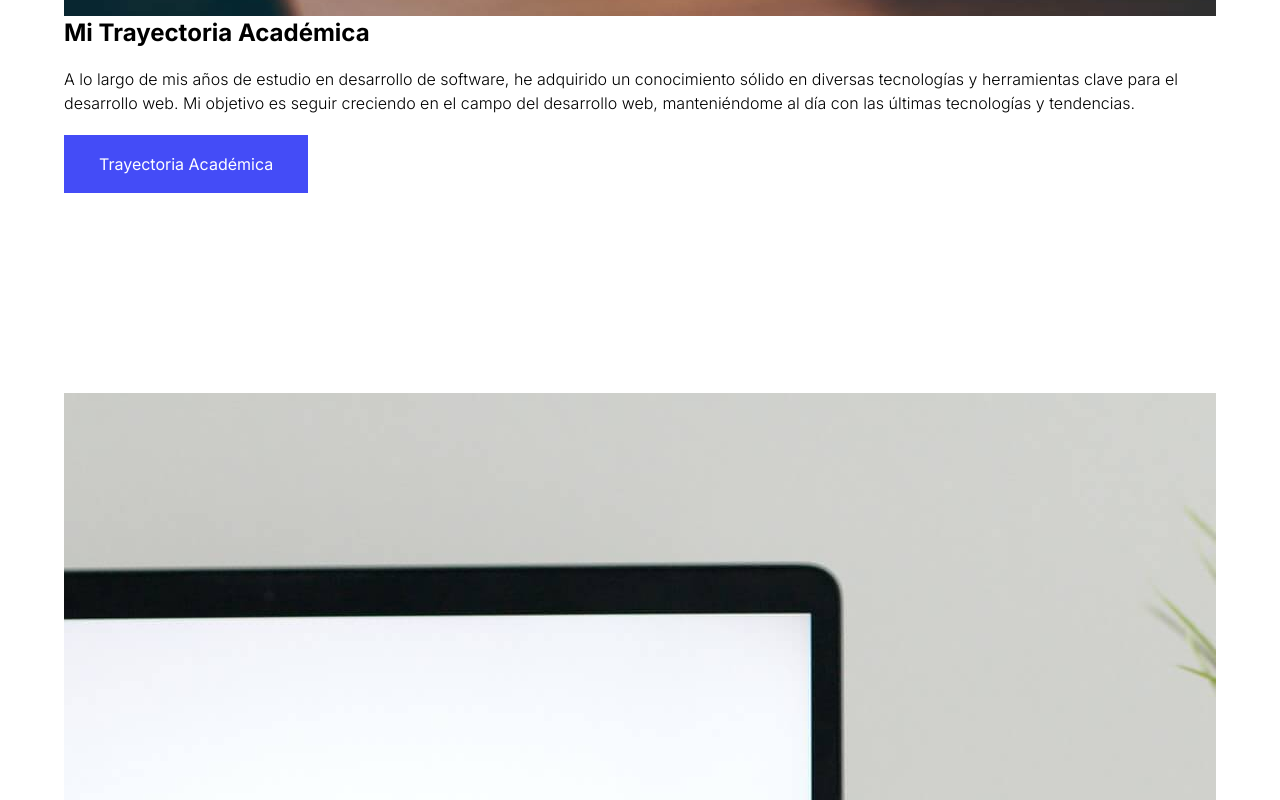
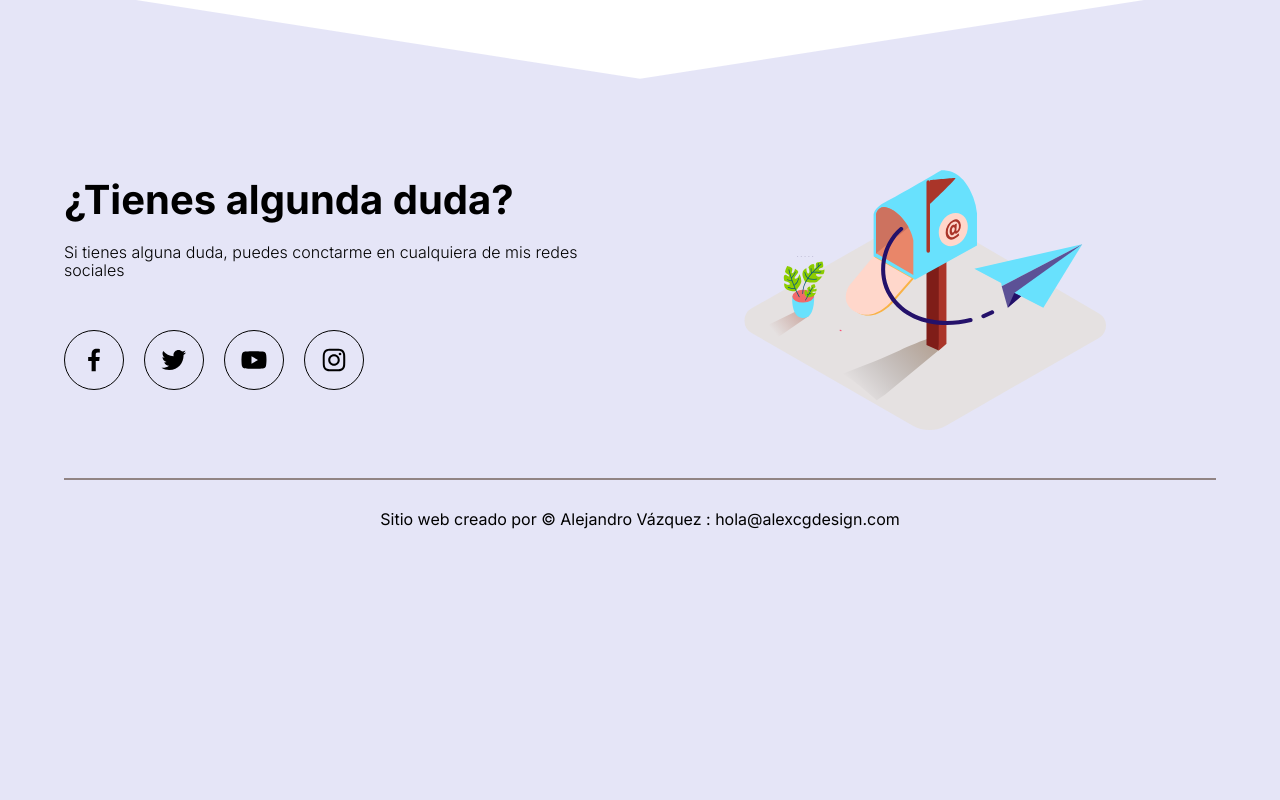
Before and after one commit to Vazquez-Alejandro/WebV-zquez, a plain HTML site: page index.html in a window 1280 px wide. Shown: the part 4240-5040 px from the top of the page. After the commit the page ends 4819 px from the top, so only its background shows below. Drawn offline with Linux system fonts and the light colour scheme.

Commit message:
html fix and css finishing

```diff
--- a/css/style.css
+++ b/css/style.css
@@ -1,4 +1,4 @@
-:root{
+:root {
     --color-primary: #444CF7;
     --color-title: #000;
     --align-title: left;
@@ -9,21 +9,23 @@
     --text-btn: #FFF;
     --padding-btn: 20px 35px;
     --height-shape: 11em;
+}
 
+.x_icon {
+    color: #fff;
+}
+
+body {
+    font-family: "Inter", serif;
+    background-color: #E5E5F7;
+    opacity: 1;
+    background-image: radial-gradient(#444CF7 0.7000000000000001px, transparent 0.7000000000000001px), radial-gradient(#444CF7 0.7000000000000001px, #E5E5F7 0.7000000000000001px);
+    background-size: 28px 28px;
+    background-position: 0 0, 14px 14px;
 }
 
 
-body{
-    font-family: "Inter", serif;
-    background-color: #E5E5F7;
-    opacity: 1;
-    background-image:  radial-gradient(#444CF7 0.7000000000000001px, transparent 0.7000000000000001px), radial-gradient(#444CF7 0.7000000000000001px, #E5E5F7 0.7000000000000001px);
-    background-size: 28px 28px;
-    background-position: 0 0,14px 14px;
-}
-
-
-.container{
+.container {
     width: var(--width-container);
     max-width: var(--max-width-container);
     padding: var(--padding-container);
@@ -31,14 +33,14 @@ body{
     overflow: hidden;
 }
 
-.hero{
+.hero {
     height: 100vh;
     min-width: 500px;
     position: relative;
     --padding-container: 0;
 }
 
-.hero::after{
+.hero::after {
     content: "";
     display: block;
     position: absolute;
@@ -51,7 +53,7 @@ body{
     clip-path: polygon(0 100%, 100% 100%, 100% 0);
 }
 
-.hero__container{
+.hero__container {
     display: grid;
     height: 100%;
     grid-template-columns: 3fr 2fr;
@@ -59,16 +61,16 @@ body{
     gap: 20px;
 }
 
-.hero__title{
+.hero__title {
     font-size: 4rem;
 }
 
-.hero__copy{
+.hero__copy {
     font-size: 1.2rem;
     margin: 25px 0;
 }
 
-.hero__cta{
+.hero__cta {
     display: inline-block;
     background: var(--color-btn);
     color: #FFF;
@@ -77,23 +79,23 @@ body{
     text-decoration: none;
 }
 
-.hero__img{
+.hero__img {
     width: 95%;
 }
 
 /* Main */
 
-.main{
-    background:#FFF
+.main {
+    background: #FFF
 }
 
-.title{
+.title {
     font-size: 2.5rem;
     text-align: var(--align-title);
     color: var(--color-title);
 }
 
-.title--border::after{
+.title--border::after {
     content: "";
     display: block;
     width: 100%;
@@ -102,7 +104,7 @@ body{
     background: var(--color-primary);
 }
 
-.cta{
+.cta {
     display: inline-block;
     background: var(--color-btn);
     color: var(--text-btn);
@@ -113,96 +115,96 @@ body{
 
 /* Personal */
 
-.personal{
+.personal {
     text-align: center;
     border-bottom: 2px solid #CCC;
     --padding-container: 30px 0 60px
 }
 
 
-.personal__container{
+.personal__container {
     width: 70%;
     margin: 0 auto;
 }
 
-.personal__name{
+.personal__name {
     margin: 20px 0;
 }
 
-.personal__tag{
+.personal__tag {
     font-weight: 700;
     color: var(--color-primary);
     margin-bottom: 20px;
 }
 
-.personal__paragraph{
+.personal__paragraph {
     text-align: left;
     line-height: 1.5;
     font-style: italic;
     color: #615A5A;
 }
 
-.personal__img{
+.personal__img {
 
     width: 150px;
     height: 150px;
     border-radius: 50%;
     object-fit: cover;
-   /* object-position: top;*/
+    /* object-position: top;*/
 }
 
-.about{
+.about {
     display: grid;
     grid-template-columns: 5fr 4fr;
     place-items: center;
 }
 
-.about__personal{
+.about__personal {
     width: 90%;
 }
 
-.about__paragraph{
+.about__paragraph {
     margin: 20px 0;
     line-height: 1.5;
     font-weight: 300;
 }
 
-.about__picture{
+.about__picture {
     text-align: center;
 }
 
-.about__img{
+.about__img {
     width: 175%;
     margin-left: auto;
 }
 
 /* Card */
 
-.card{
+.card {
     background: #F2F2F2;
 }
 
-.card__copy{
+.card__copy {
     margin-top: 20px;
 }
 
-.card__container{
+.card__container {
     width: 99%;
     margin: 0 auto;
     margin-top: 60px;
     display: grid;
-    grid-template-columns: repeat(3,1fr);
-    grid-template-rows: repeat(4,1fr);
+    grid-template-columns: repeat(3, 1fr);
+    grid-template-rows: repeat(4, 1fr);
     gap: 20px;
     grid-template-areas:
-    ".      card1  .    "
-    "card2  card1  card3"
-    "card2  card4  card3"
-    "    .  card4  .    ";
+        ".      card1  .    "
+        "card2  card1  card3"
+        "card2  card4  card3"
+        "    .  card4  .    ";
 
 }
 
-.card__item{
+.card__item {
     padding: 20px;
     background: #FFF;
     border-top: 5px solid #667EEA;
@@ -213,7 +215,7 @@ body{
 
 }
 
-.card__img{
+.card__img {
     background: var(--color-primary);
     margin-top: 20px;
     width: 80px;
@@ -224,28 +226,250 @@ body{
     align-items: center;
 }
 
-.card__title{
+.card__title {
     margin: 20px 0;
     font-size: 1.5rem;
 }
 
-.card__paragraph{
+.card__paragraph {
     font-weight: 300;
     margin-bottom: 20px;
 }
 
-.card__item:nth-last-of-type(1){
+.card__item:nth-last-of-type(1) {
     grid-area: card1;
 }
 
-.card__item:nth-last-of-type(2){
+.card__item:nth-last-of-type(2) {
     grid-area: card2;
 }
 
-.card__item:nth-last-of-type(3){
+.card__item:nth-last-of-type(3) {
     grid-area: card3;
 }
 
-.card__item:nth-last-of-type(4){
+.card__item:nth-last-of-type(4) {
     grid-area: card4;
 }
+
+/* Academic */
+
+.academic {
+    --color-title: #FFF;
+    --color-btn: #FFF;
+    --text-btn: #444CF7;
+    color: var(--color-title);
+    display: grid;
+    grid-template-columns: repeat(5, 1fr);
+    grid-template-rows: repeat(5, 1fr);
+    /*  align-items: center; */
+}
+
+.experience__about {
+    z-index: 100;
+    align-self: center;
+    width: 97%;
+    margin: 0 auto;
+    padding: 30px;
+    box-shadow: 0 0 6px rgba(0, 0, 0, .5);
+    background: var(--color-primary);
+    grid-column: 1/4;
+    grid-row: 2/-2
+}
+
+.experience__picture {
+    margin: 0;
+    grid-column: 3/-1;
+    grid-row: 1/-1;
+}
+
+.experience__img {
+    width: 100%;
+    height: 100%;
+    object-fit: cover;
+}
+
+.experience__picture--right {
+    grid-column: 1/4;
+}
+
+.experience__picture--left {
+    grid-column: 3/-1
+}
+
+/* Footer */
+
+.footer{
+    position: relative;
+    --padding-container: 160px 0 50px ;
+
+}
+
+
+.footer::before{
+    content: "";
+    position: absolute;
+    width: 100%;
+    height: 100px;
+    background: #fff;
+    top: 0;
+    left: 0;
+    clip-path: polygon(0 0, 100% 0, 50% 100%);
+
+}
+
+.footer__contact{
+    display: grid;
+    grid-template-columns: repeat(2, 1fr);
+    gap: 20px;
+    place-items: center;
+    margin-bottom: 30px;
+}
+
+.footer__copy{
+    margin: 20px 0;
+    font-weight: 300;
+}
+
+.footer__social{
+    display: flex;
+    padding-top: 30px;
+    flex-wrap: wrap;
+}
+
+.footer__link{
+    width: 60px;
+    height: 60px;
+    border: 1px solid #000;
+    border-radius: 50%;
+    margin-right: 20px;
+    margin-bottom: 20px;
+    display: flex;
+    justify-content: center;
+    align-items: center;
+}
+
+.footer__icon{
+    width: 30px;
+}
+
+
+.footer__picture{
+    margin: 0;
+}
+
+.footer__img{
+    width: 100%;
+}
+
+.footer__copyright{
+    padding-top: 30px;
+    border-top: 2px solid #918484;
+    text-align: center;
+}
+
+.footer__copyright::after{
+    content: " hola@alexcgdesign.com";
+}
+
+@media screen and (max-width:768px){
+    :root{
+        --height-shape:14em;
+    }
+
+    /* Agregue un height auto, porque no habia espacio disponible
+    para la imagen y los elementos */
+    .hero{
+        min-height: 100vh;
+        height: auto;
+    }
+
+     /* La primera fila tendrá una fila, definida por el
+     tamaño de su contenido "max-content" */
+
+    .hero__container{
+        --padding-container: 60px 0;
+        grid-template-columns: 1fr;
+        grid-template-rows: max-content 1fr;
+    }
+
+     /* Quite el height y limite el width de la imagen */
+    .hero__img{
+        order: -1;
+        max-width: 300px;
+    }
+
+    .hero__title{
+        font-size: 3.8rem;
+    }
+
+    /* About */
+
+    .about{
+        grid-template-columns: 1fr;
+        grid-template-rows: max-content 1fr;
+        gap: 80px;
+    }
+
+    .about__course{
+        width: 100%;
+    }
+
+    .about__picture{
+        order: -1;
+    }
+
+    .about__img{
+        width: 100%;
+    }
+
+    /* Card */
+
+    .card__container{
+        grid-template-columns: repeat(2,1fr);
+        grid-template-rows: repeat(5,1fr);
+        gap: 15px;
+        grid-template-areas:
+        "card1      ."
+        "card1  card2"
+        "card3  card2"
+        "card3  card4"
+        ".      card4";
+    }
+
+
+    /* Course */
+
+    .course{
+        grid-template-columns: repeat(6,1fr);
+    }
+
+    .course__about{
+        grid-column: 1/6;
+    }
+
+    .course__about--left{
+        grid-column: 2/-1;
+    }
+
+    .course__picture{
+        grid-column: 2/-1;
+    }
+
+    .course__picture--right{
+        grid-column: 1/6;
+    }
+
+    .footer__contact{
+        grid-template-columns: 1fr;
+    }
+
+    .footer__texts{
+        order: 1;
+        --align-title: center;
+    }
+
+    .footer__social{
+        justify-content: space-evenly;
+    }
+}
--- a/index.html
+++ b/index.html
@@ -105,11 +105,11 @@
             </section>
 
             <section class="academic container"><!--course container-->
-                <figure class="experience__picture">
-                    <img src="assets/web1.jpg" alt="web1" class="experience__img">
+                <figure class="experience__picture"><!--course__picture-->
+                    <img src="assets/web1.jpg" alt="web1" class="experience__img"><!--course__img-->
                 </figure>
 
-                <div class="experience__about">
+                <div class="experience__about"><!--course__about-->
                     <h2 class="title__about">Mi Trayectoria Académica</h2>
                     <p class="about__paragraph">A lo largo de mis años de estudio en desarrollo de software, he adquirido un conocimiento sólido en diversas tecnologías y herramientas clave para el desarrollo web. Mi objetivo es seguir creciendo en el campo del desarrollo web, manteniéndome al día con las últimas tecnologías y tendencias.</p>
                     <a href="#" class="cta">Trayectoria Académica</a>
@@ -122,7 +122,7 @@
                     <img src="assets/web2.jpg" alt="web2" class="experience__img">
                 </figure>
 
-                <div class="experience__about experience__about--left">
+                <div class="experience__about experience__picture--left">
                     <h2 class="title__about">Mi Trayectoria Académica</h2>
                     <p class="about__paragraph">A lo largo de mis años de estudio en desarrollo de software, he adquirido un conocimiento sólido en diversas tecnologías y herramientas clave para el desarrollo web. Mi objetivo es seguir creciendo en el campo del desarrollo web, manteniéndome al día con las últimas tecnologías y tendencias.</p>
                     <a href="#" class="cta">Trayectoria Académica</a>
@@ -133,36 +133,38 @@
     <footer class="footer">
         <div class="footer__container container">
 
-            <view class="footer__contact"></view>
-            <div class="footer__text">
-                <h2 class="title">Tienes alguna duda?</h2>
-                <p class="footer__copy">Si quieres contactarme puedes hacerlo en cualquiera de mis redes sociales</p>
+            <div class="footer__contact">
+                <div class="footer__texts">
+                    <h2 class="title">¿Tienes algunda duda?</h2>
+                    <p class="footer__copy">Si tienes alguna duda, puedes conctarme en cualquiera de mis redes sociales</p>
 
                     <div class="footer__social">
-                    <a href="#">
-                        <img src="assets/bxl-facebook.svg" alt="Facebook" class="footer__icon">
+                        <a href="#" class="footer__link">
+                           <img src="assets/bxl-facebook.svg" class="footer__icon">
                         </a>
-                    <a href="#">
-                        <img src="assets/bxl-instagram.svg" alt="Instagram" class="footer__icon">
+                        <a href="#" class="footer__link">
+                           <img src="assets/bxl-twitter.svg" class="footer__icon">
                         </a>
-                    <a href="#">
-                        <img src="assets/bxl-twitter.svg" alt="Twitter" class="footer__icon">
+                        <a href="#" class="footer__link">
+                           <img src="assets/bxl-youtube.svg" class="footer__icon">
                         </a>
-                    <a href="#">
-                        <img src="assets/bxl-whatsapp.svg" alt="Whatsapp" class="footer__icon">
+                        <a href="#" class="footer__link">
+                           <img src="assets/bxl-instagram.svg" class="footer__icon">
                         </a>
                     </div>
                 </div>
 
-            <figure class="footer__oicture">
-                <img src="assets/message-ilustration.svg" alt="Message" class="footer__img">
+                <figure class="footer__picture">
+                    <img src="assets/message-ilustration.svg" class="footer__img">
                 </figure>
             </div>
 
             <p class="footer__copyright">
-            Copyright &copy;  Vázquez Alejandro:
+                Sitio web creado por &copy; Alejandro Vázquez :
             </p>
 
+        </div>
     </footer>
+
 </body>
 </html>
```
Lines whose indentation alone changed are shown as unchanged.
